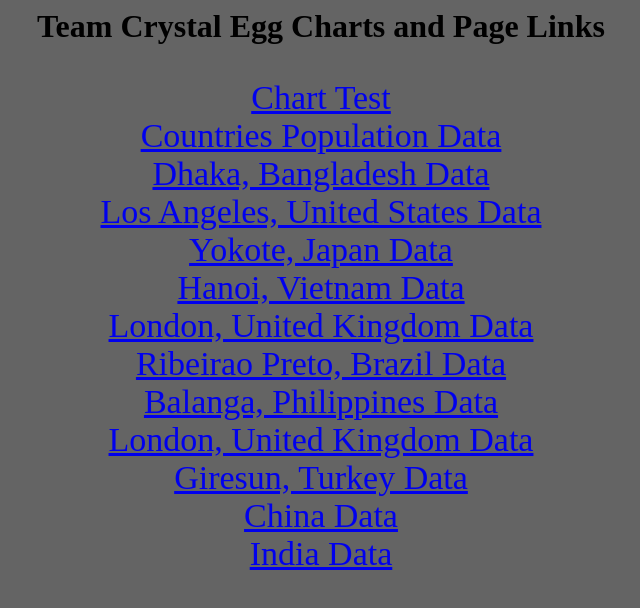
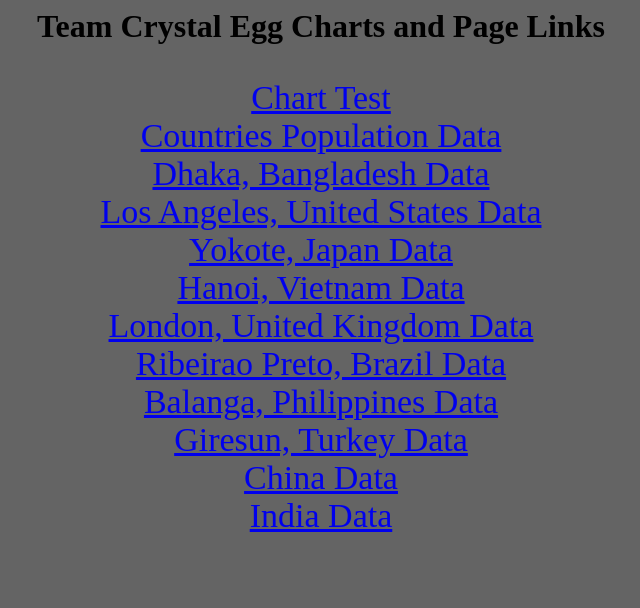
Before and after one commit to LuzMaria04/Project-03-Team-Crystal-Egg, a plain HTML site: page index.html in a window 1280 px wide. Shown: the whole page, without its empty margins (319-959 px from the left). Drawn offline with Linux system fonts and the light colour scheme.

Commit message:
Update index.html

```diff
--- a/index.html
+++ b/index.html
@@ -19,7 +19,6 @@
         <a href="londonData.html">London, United Kingdom Data</a> <br>
         <a href="brazilData.html">Ribeirao Preto, Brazil Data</a> <br>
         <a href="philiData.html">Balanga, Philippines Data</a> <br>
-        <a href="londonData.html">London, United Kingdom Data</a> <br>
         <a href="turkeyData.html">Giresun, Turkey Data</a> <br>
         <a href="buttonTest.html">China Data</a> <br>
         <a href="indiaButtonTest.html">India Data</a> <br>
```
